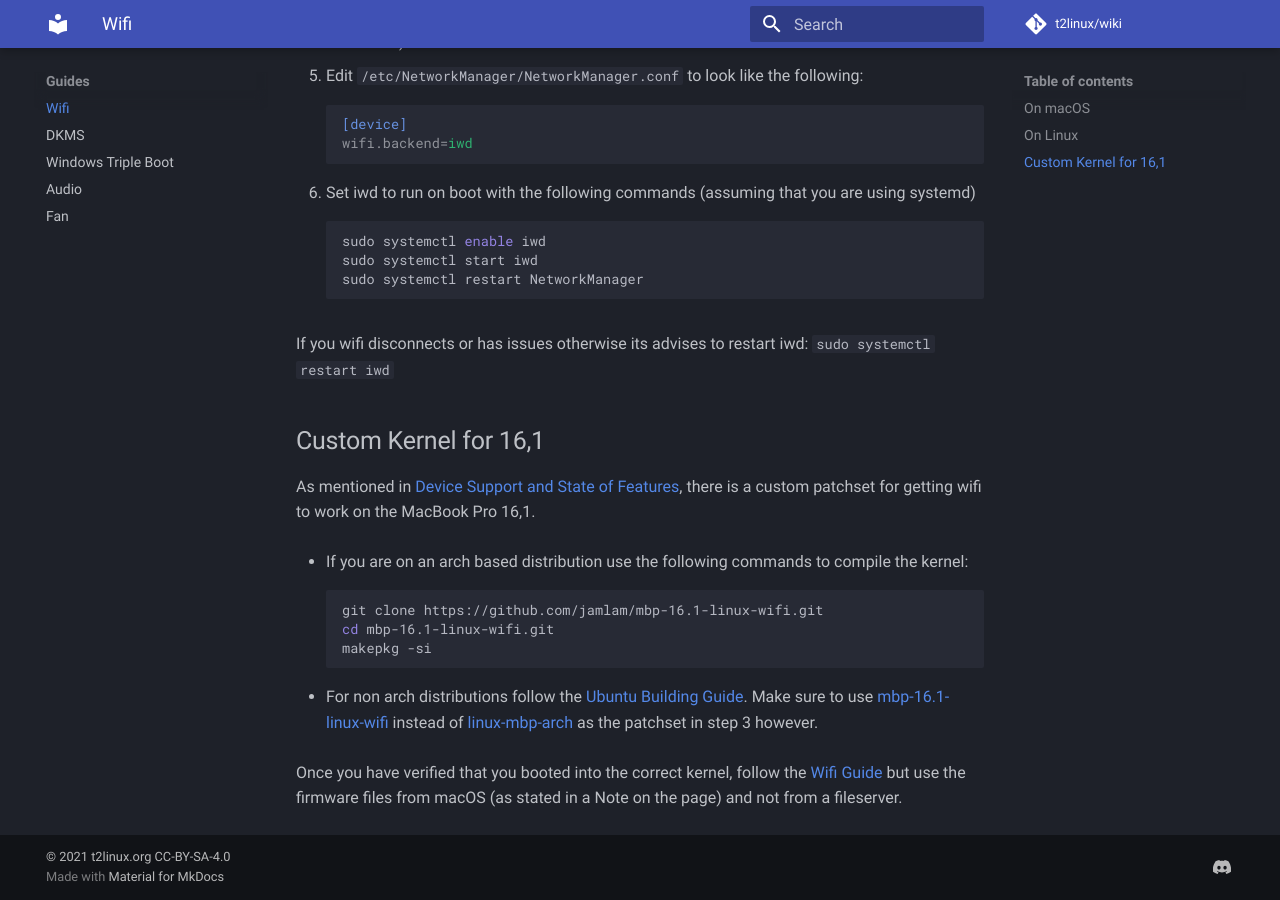
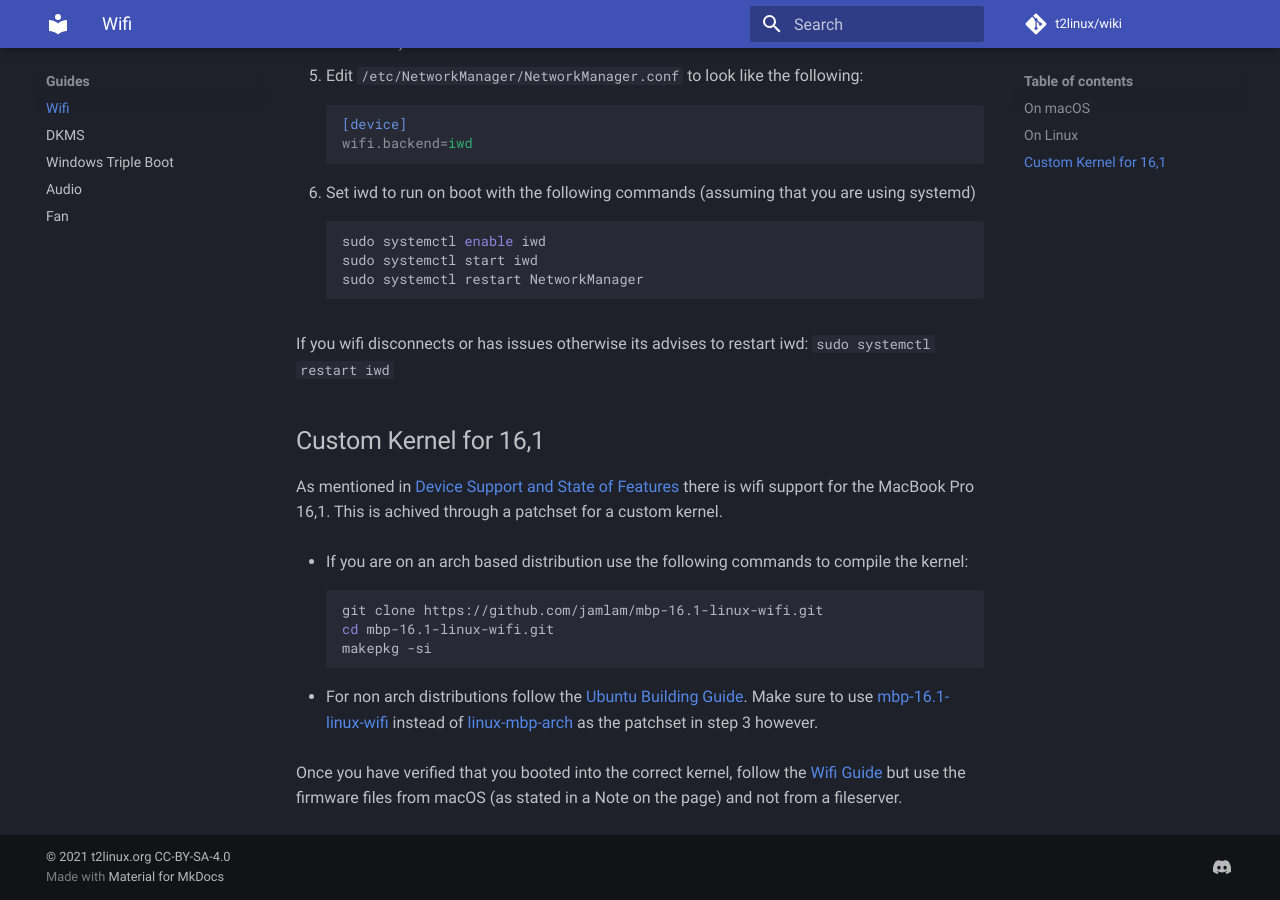
Before and after one commit to t2linux/wiki, an MkDocs documentation site: the page built from docs/guides/wifi.md, in a window 1280 px wide and 900 px high, scrolled down 1384 px. Built offline with MkDocs 1.6.1 and Material for MkDocs 9.7.7, drawn with Linux system fonts in a browser that asks for light colours; comment, search, counter and statistics services are not loaded.

Commit message:
Guides: Update introduction sentence for 16,1 kernel as state page changed

```diff
--- a/docs/guides/wifi.md
+++ b/docs/guides/wifi.md
@@ -60,8 +60,8 @@ If you wifi disconnects or has issues otherwise its advises to restart iwd: `sud
 
 ## Custom Kernel for 16,1
 
-As mentioned in [Device Support and State of Features](https://wiki.t2linux.org/state/), there is a custom patchset
-for getting wifi to work on the MacBook Pro 16,1.
+As mentioned in [Device Support and State of Features](https://wiki.t2linux.org/state/) there is wifi support for the
+MacBook Pro 16,1. This is achived through a patchset for a custom kernel.
 
 -   If you are on an arch based distribution use the following commands to compile the kernel:
 
```
